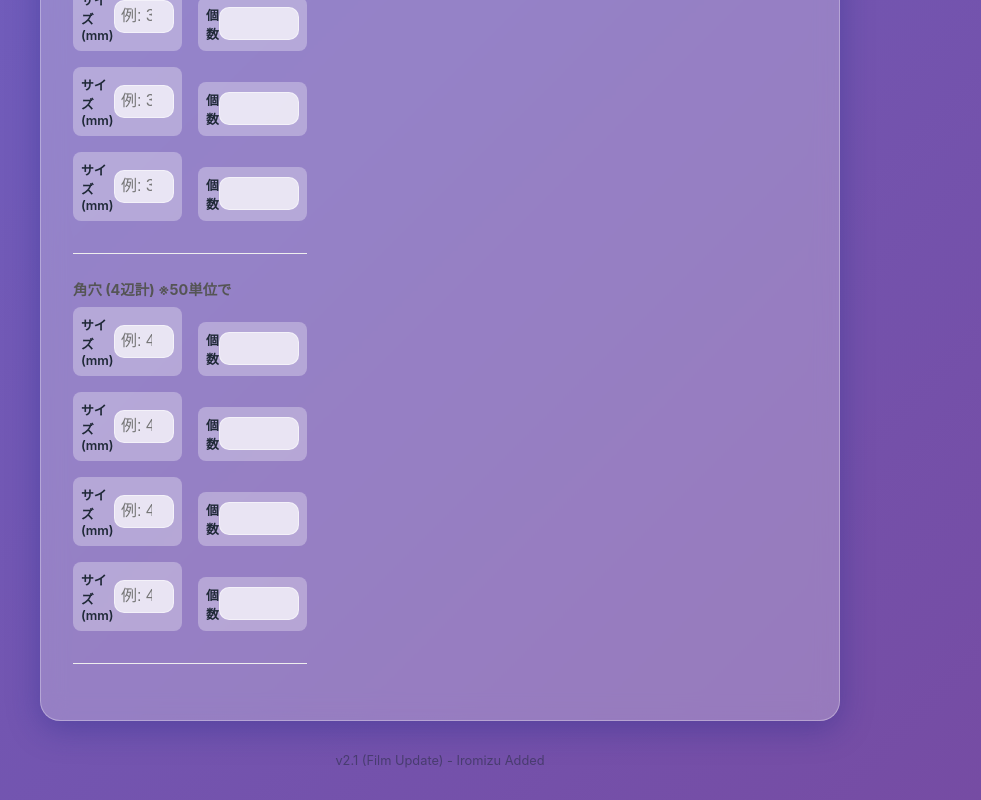
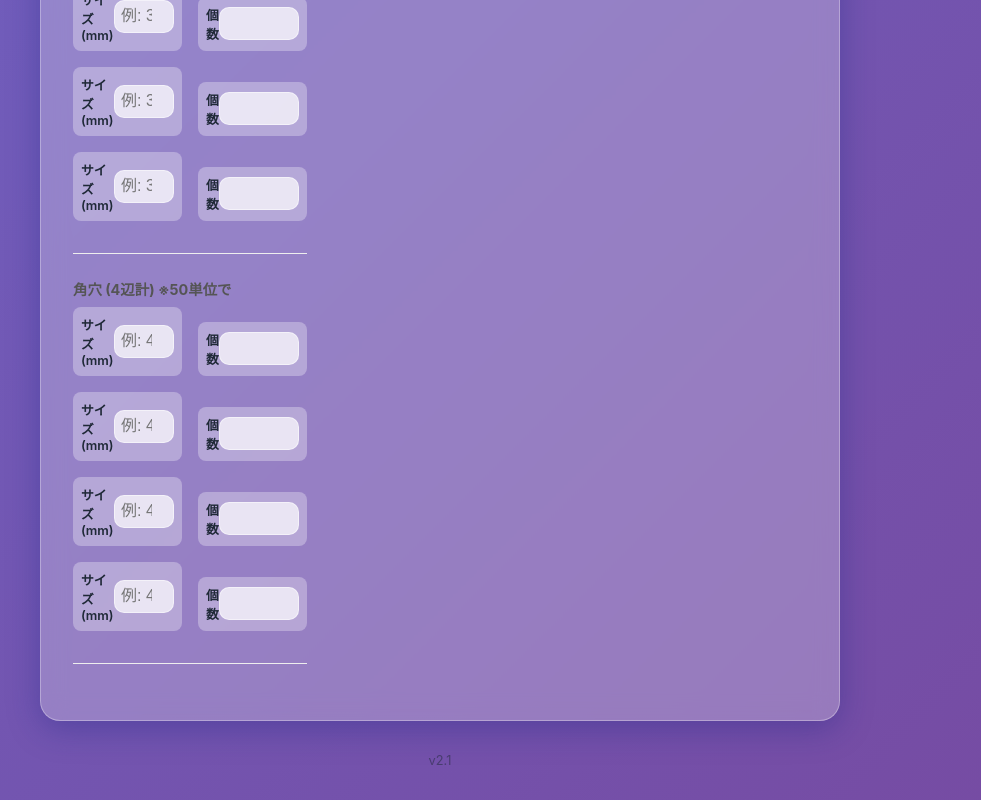
Before and after one commit to tamachan08/glass-cal, a React (Vite) app: page / in a window 1280 px wide. Shown: the part 3433-4233 px from the top of the page, without its empty margins (200-1181 px from the left). Built offline with nearby package versions, Linux system fonts and the light colour scheme.

Commit message:
chore: clean up version label to v2.1

```diff
--- a/src/App.tsx
+++ b/src/App.tsx
@@ -178,7 +178,7 @@ function App() {
       />
 
       <footer style={{ marginTop: '2rem', textAlign: 'center', opacity: 0.5, fontSize: '0.8rem' }}>
-        v2.1 (Film Update) - Iromizu Added
+        v2.1
       </footer>
     </div>
   );
```
